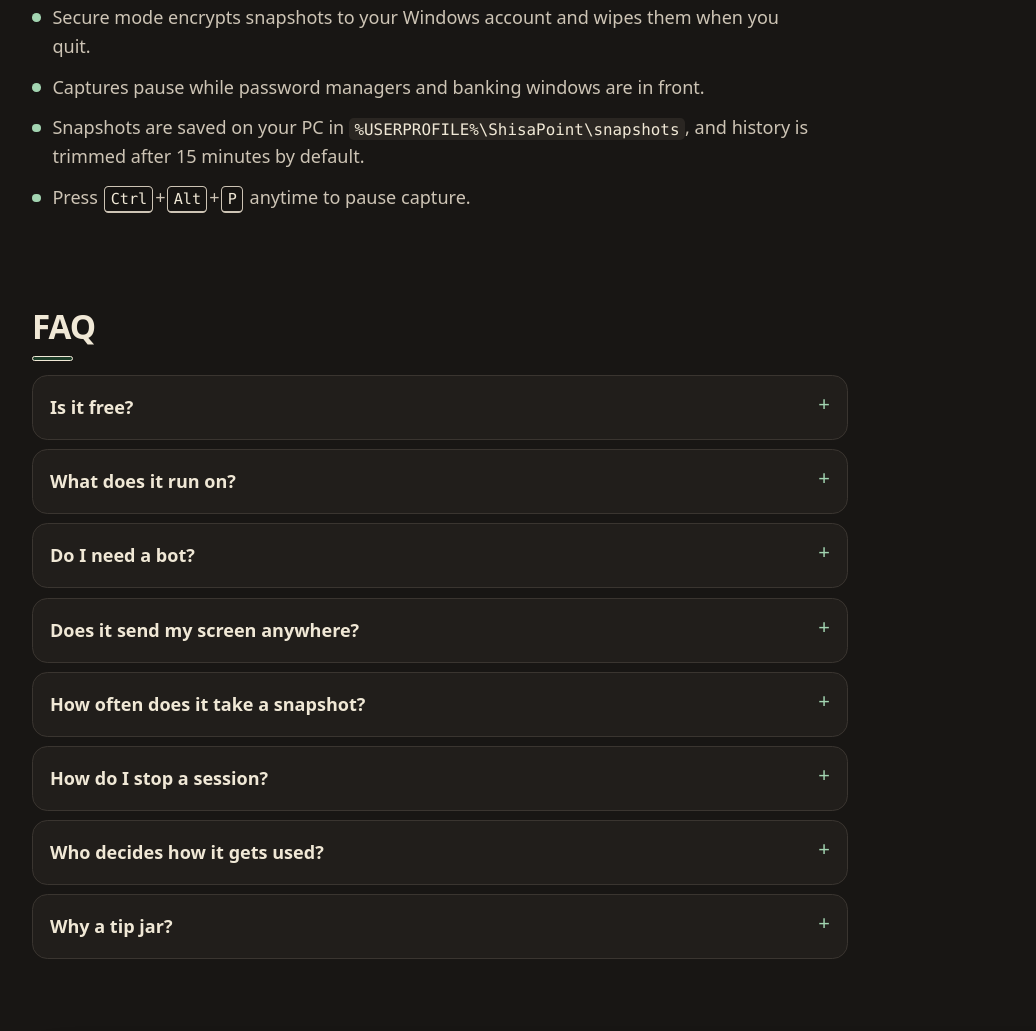
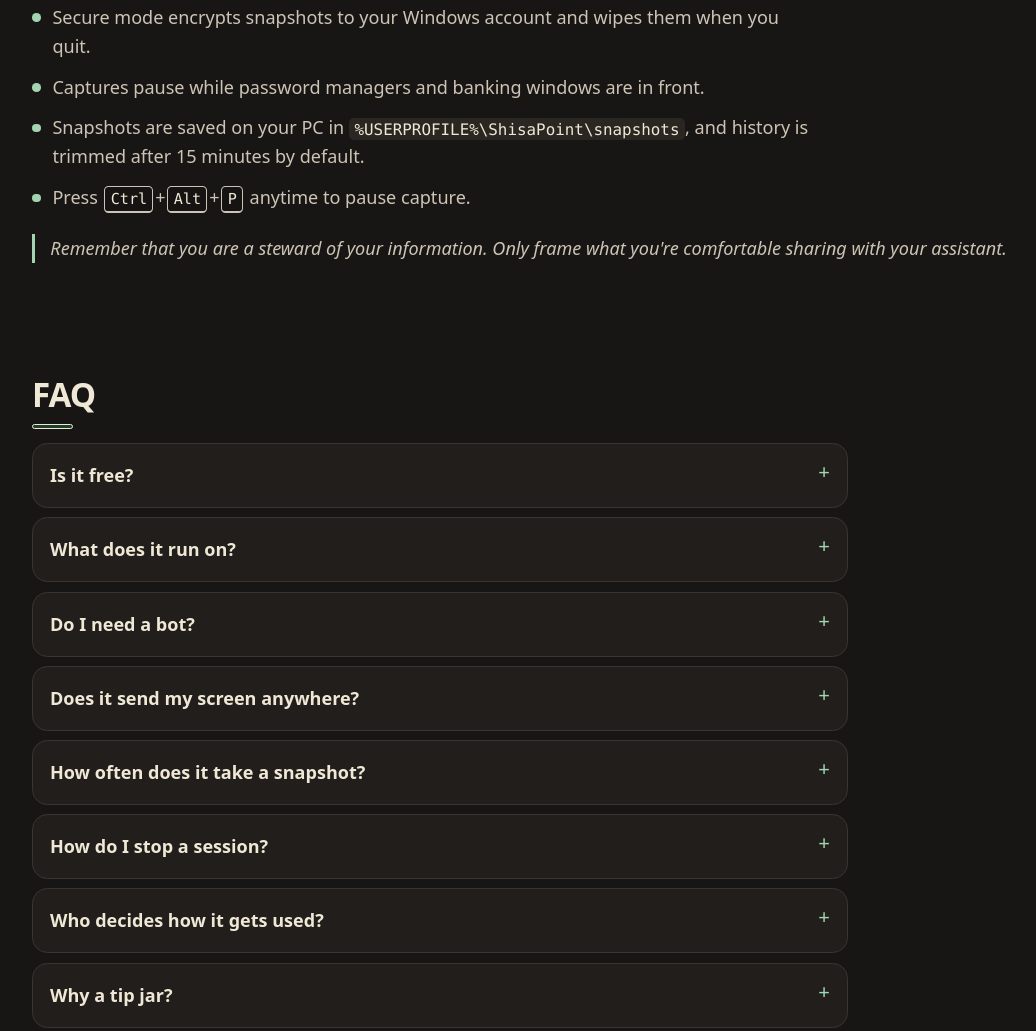
Before and after one commit to ShisaPoint/ShisaPoint.github.io, a plain HTML site: page index.html in a window 1280 px wide. Shown: the part 4261-5292 px from the top of the page, without its empty margins (13-1049 px from the left). Drawn offline with Linux system fonts and the light colour scheme.

Commit message:
Add steward note to privacy section

```diff
--- a/index.html
+++ b/index.html
@@ -181,6 +181,7 @@
           <li>Snapshots are saved on your PC in <code>%USERPROFILE%\ShisaPoint\snapshots</code>, and history is trimmed after 15 minutes by default.</li>
           <li>Press <kbd>Ctrl</kbd>+<kbd>Alt</kbd>+<kbd>P</kbd> anytime to pause capture.</li>
         </ul>
+        <p class="steward"><em>Remember that you are a steward of your information. Only frame what you're comfortable sharing with your assistant.</em></p>
       </div>
     </section>
 
--- a/styles.css
+++ b/styles.css
@@ -784,3 +784,10 @@ kbd {
     scroll-behavior: auto;
   }
 }
+
+.steward {
+  margin-top: 1.25rem;
+  padding-left: 0.9rem;
+  border-left: 3px solid var(--mint);
+  color: var(--cream-dim);
+}
```
